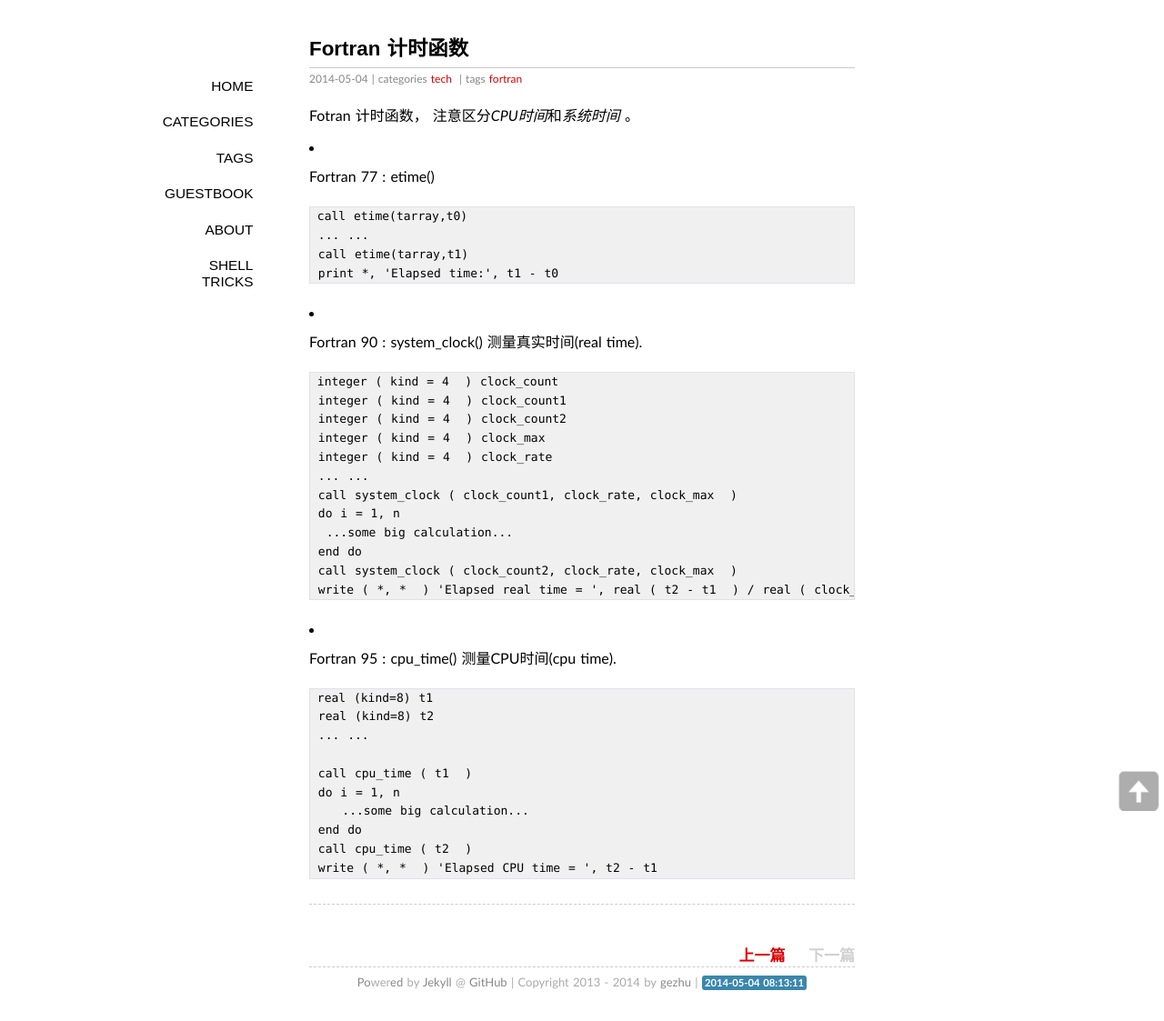
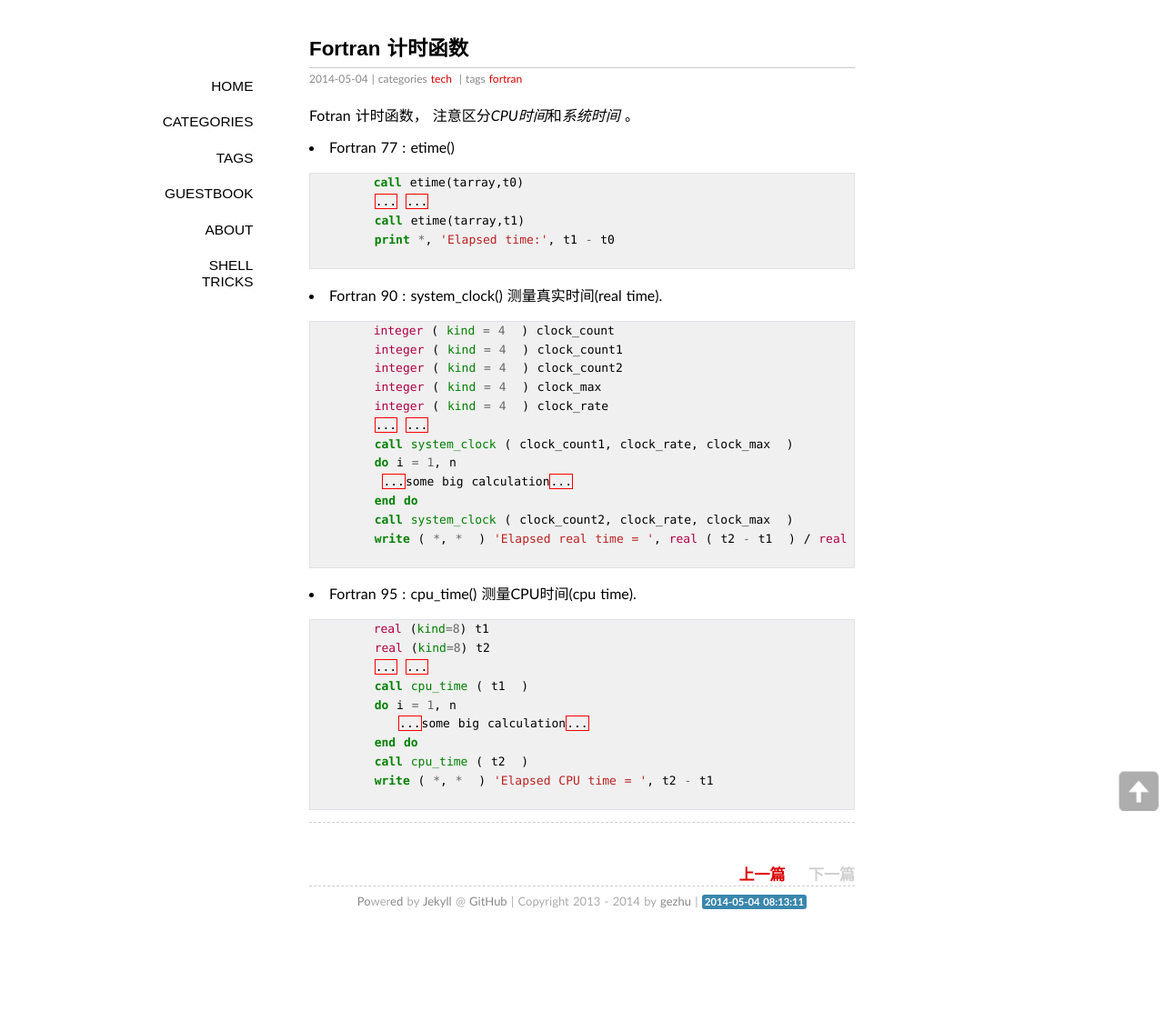
Before and after one commit to gezhu/gezhu.github.io, a Jekyll site: the page built from _posts/2014-05-04-fortran-timing.markdown, in a window 1280 px wide. Shown: the whole page at 91% size. Built offline with Jekyll 4.4.1, drawn with Linux system fonts in a browser that asks for light colours; some web fonts are replaced; Markdown is read by kramdown in place of the engine named in the settings; comment, search, counter and statistics services are not loaded; after the commit the page ends 1034 px from its top, so only the background shows below that.

Commit message:
post fortran timing

```diff
--- a/_posts/2014-05-04-fortran-timing.markdown
+++ b/_posts/2014-05-04-fortran-timing.markdown
@@ -11,14 +11,15 @@
 Fotran 计时函数， 注意区分*CPU时间*和*系统时间* 。
 
 *  Fortran 77 : etime()
-
+    {% highlight fortran %}
         call etime(tarray,t0)
         ... ...
         call etime(tarray,t1)
         print *, 'Elapsed time:', t1 - t0
+    {% endhighlight %}
 
 *  Fortran 90 : system_clock() 测量真实时间(real time).
-
+    {% highlight fortran %}
         integer ( kind = 4  ) clock_count
         integer ( kind = 4  ) clock_count1
         integer ( kind = 4  ) clock_count2
@@ -31,19 +32,19 @@
         end do
         call system_clock ( clock_count2, clock_rate, clock_max  )
         write ( *, *  ) 'Elapsed real time = ', real ( t2 - t1  ) / real ( clock_rate  )
-
+    {% endhighlight %}
 
 *  Fortran 95 : cpu_time() 测量CPU时间(cpu time).
-
+    {% highlight fortran %}
         real (kind=8) t1
         real (kind=8) t2
         ... ...
-
         call cpu_time ( t1  )
         do i = 1, n
            ...some big calculation...
         end do
         call cpu_time ( t2  )
         write ( *, *  ) 'Elapsed CPU time = ', t2 - t1
+    {% endhighlight %}
 
 -----
```
